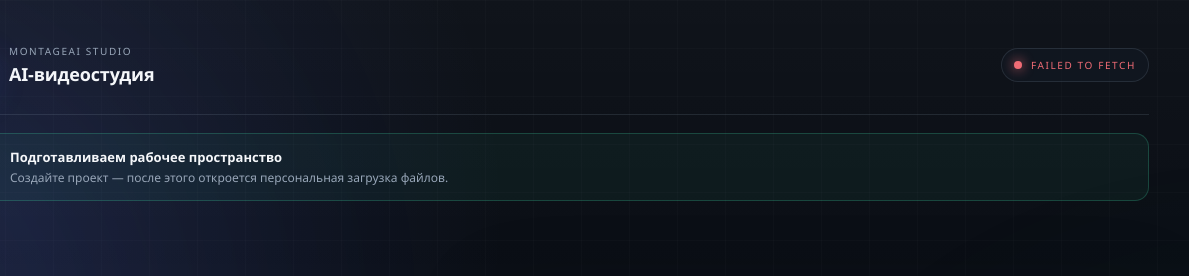
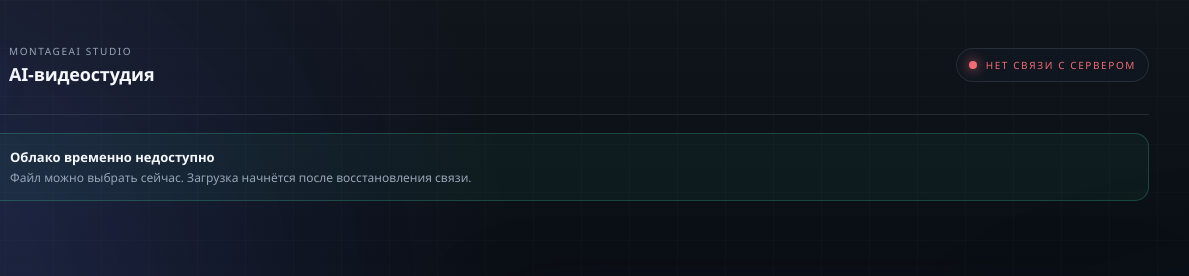
Before and after one commit to Marakase12/montage-upload, a website: page public/index.html in a window 1280 px wide. Shown: the top 276 px of the page, 91-1280 px from the left. Drawn offline with Linux system fonts and the light colour scheme; no server answers.

Commit message:
Keep file picker usable during API outages

```diff
--- a/public/app.js
+++ b/public/app.js
@@ -398,7 +398,7 @@ async function checkHealth() {
     }
   } catch (error) {
     apiAvailable = false;
-    const staticDemo = window.location.hostname.endsWith('.github.io');
+    const staticDemo = window.location.hostname.endsWith('.github.io') && !apiBase;
     if (staticDemo) {
       serverState.className = 'server-state preview';
       serverState.querySelector('span:last-child').textContent = 'Демо интерфейса';
@@ -416,7 +416,14 @@ async function checkHealth() {
       return;
     }
     serverState.className = 'server-state offline';
-    serverState.querySelector('span:last-child').textContent = error.message;
+    serverState.querySelector('span:last-child').textContent = 'Нет связи с сервером';
+    accessTitle.textContent = 'Облако временно недоступно';
+    accessText.textContent = 'Файл можно выбрать сейчас. Загрузка начнётся после восстановления связи.';
+    orderStatus.className = 'form-status error';
+    orderStatus.textContent = `Timeweb API не отвечает: ${error.message}`;
+    fileInput.disabled = false;
+    dropzone.classList.remove('locked');
+    dropzone.removeAttribute('aria-disabled');
   }
 }
 
--- a/public/index.html
+++ b/public/index.html
@@ -213,6 +213,6 @@
   </template>
 
   <script src="./config.js?v=cloud-upload-v1"></script>
-  <script type="module" src="./app.js?v=cloud-upload-v1"></script>
+  <script type="module" src="./app.js?v=cloud-upload-v2"></script>
 </body>
 </html>
```
